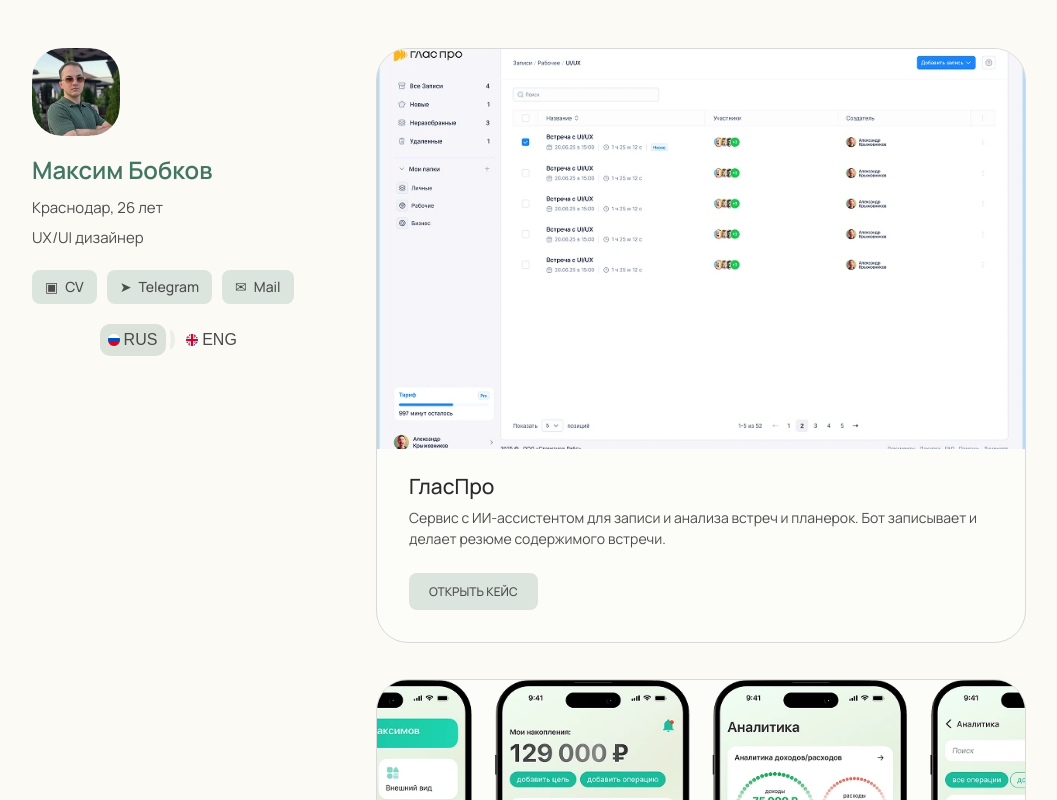
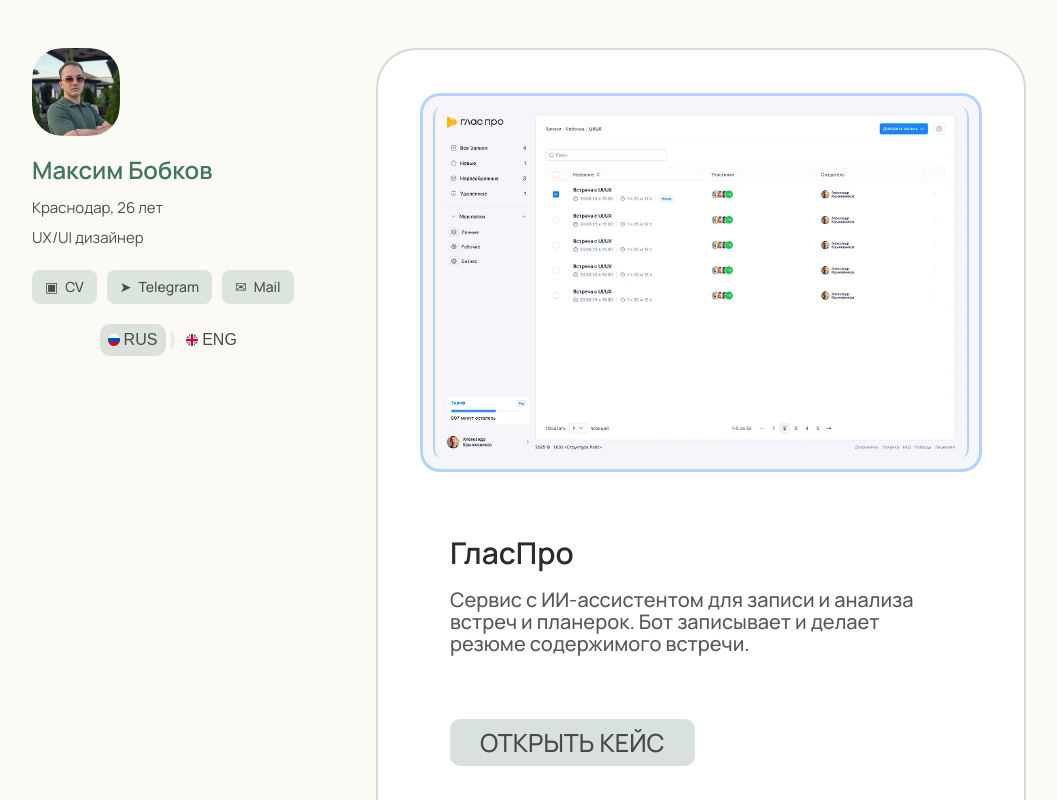
Before and after one commit to kardashevsky/maxim-bobkov-website, a Vue app: page / in a window 1280 px wide. Shown: the top 800 px of the page, without its empty margins (48-1105 px from the left). Built offline with nearby package versions, Linux system fonts and the light colour scheme.

Commit message:
Add project pages and navigation

```diff
--- /dev/null
+++ b/src/components/ProjectCard.vue
@@ -0,0 +1,234 @@
+<script setup lang="ts">
+import { useI18n } from 'vue-i18n'
+import { RouterLink } from 'vue-router'
+
+interface Props {
+  slug: string
+  titleKey: string
+  descriptionKey?: string
+  altKey: string
+  image: string
+}
+
+defineProps<Props>()
+
+const { t } = useI18n()
+</script>
+
+<template>
+  <article class="project-card">
+    <div class="project-card__media">
+      <img class="project-card__image" :src="image" :alt="t(altKey)" />
+    </div>
+
+    <div class="project-card__content">
+      <div class="project-card__text">
+        <h2 class="project-card__title">
+          {{ t(titleKey) }}
+        </h2>
+
+        <p v-if="descriptionKey" class="project-card__description">
+          {{ t(descriptionKey) }}
+        </p>
+      </div>
+
+      <RouterLink
+        class="project-card__button"
+        :to="{
+          name: 'project',
+          params: { slug },
+        }"
+      >
+        {{ t('actions.openCase') }}
+      </RouterLink>
+    </div>
+  </article>
+</template>
+
+<style scoped>
+.project-card {
+  box-sizing: border-box;
+
+  width: 100%;
+  max-width: 870px;
+  padding: 43px 42px 44px;
+
+  background: #ffffff;
+  border: 2px solid rgba(63, 63, 63, 0.2);
+  border-radius: 50px;
+}
+
+.project-card__media {
+  box-sizing: border-box;
+
+  display: flex;
+  align-items: center;
+  justify-content: center;
+
+  width: 100%;
+  aspect-ratio: 782 / 528;
+  padding: 10px;
+
+  overflow: hidden;
+
+  background: #f6f5fa;
+  border: 3px solid rgba(28, 132, 255, 0.3);
+  border-radius: 20px;
+}
+
+.project-card__image {
+  display: block;
+
+  width: 100%;
+  height: 100%;
+
+  object-fit: cover;
+  border-radius: 10px;
+}
+
+.project-card__content {
+  display: flex;
+  flex-direction: column;
+  align-items: flex-start;
+
+  width: 100%;
+  max-width: 651px;
+
+  gap: 40px;
+
+  margin: 40px auto 0;
+}
+
+.project-card__text {
+  display: flex;
+  flex-direction: column;
+  align-items: flex-start;
+
+  width: 100%;
+  gap: 20px;
+}
+
+.project-card__title {
+  width: 100%;
+  margin: 0;
+
+  font-size: 30px;
+  font-weight: 600;
+  line-height: 110%;
+  letter-spacing: 0;
+
+  color: #2d2d2d;
+}
+
+.project-card__description {
+  width: 100%;
+  margin: 0;
+
+  font-size: 20px;
+  font-weight: 500;
+  line-height: 110%;
+  letter-spacing: 0;
+
+  color: #585858;
+}
+
+.project-card__button {
+  box-sizing: border-box;
+
+  display: inline-flex;
+  align-items: center;
+  justify-content: center;
+
+  min-width: 215px;
+  height: 47px;
+
+  padding: 9px 30px 10px;
+
+  background: rgba(68, 108, 92, 0.2);
+  border-radius: 10px;
+
+  color: #4a4a4a;
+  text-decoration: none;
+
+  font-size: 25px;
+  font-weight: 500;
+  line-height: 110%;
+  letter-spacing: 0;
+
+  cursor: pointer;
+
+  transition: background-color 160ms ease;
+}
+
+.project-card__button:hover {
+  background: rgba(68, 108, 92, 0.3);
+}
+
+.project-card__button:focus-visible {
+  outline: 2px solid #446c5c;
+  outline-offset: 3px;
+}
+
+/* Laptop */
+
+@media (max-width: 1440px) {
+  .project-card {
+    border-radius: 40px;
+  }
+
+  .project-card__content {
+    max-width: 100%;
+    padding-inline: 30px;
+  }
+}
+
+/* Tablet */
+
+@media (max-width: 1024px) {
+  .project-card {
+    padding: 30px;
+    border-radius: 32px;
+  }
+
+  .project-card__media {
+    padding: 8px;
+
+    border-width: 2px;
+    border-radius: 16px;
+  }
+
+  .project-card__content {
+    gap: 30px;
+
+    margin-top: 30px;
+    padding-inline: 20px;
+  }
+
+  .project-card__text {
+    gap: 16px;
+  }
+
+  .project-card__title {
+    font-size: 26px;
+  }
+
+  .project-card__description {
+    font-size: 18px;
+  }
+
+  .project-card__button {
+    min-width: 190px;
+    height: 44px;
+
+    font-size: 22px;
+  }
+}
+
+/* Mobile */
+
+@media (max-width: 768px) {
+  .project-card {
+    display: none;
+  }
+}
+</style>
--- /dev/null
+++ b/src/components/ProjectHeader.vue
@@ -0,0 +1,161 @@
+<script setup lang="ts">
+import { useI18n } from 'vue-i18n'
+import { RouterLink } from 'vue-router'
+
+import LanguageSwitcher from '@/components/LanguageSwitcher.vue'
+
+const { t } = useI18n()
+
+const cvUrl = `${import.meta.env.BASE_URL}maxim-bobkov-cv.pdf`
+</script>
+
+<template>
+  <header class="project-header">
+    <RouterLink class="project-header__home" :to="{ name: 'home' }">
+      {{ t('actions.backHome') }}
+    </RouterLink>
+
+    <nav class="project-header__contacts" :aria-label="t('accessibility.contacts')">
+      <a class="project-header__contact" :href="cvUrl" target="_blank" rel="noopener noreferrer">
+        <span aria-hidden="true">▣</span>
+        {{ t('contacts.cv') }}
+      </a>
+
+      <a
+        class="project-header__contact"
+        href="https://t.me/maksimskt"
+        target="_blank"
+        rel="noopener noreferrer"
+      >
+        <span aria-hidden="true">➤</span>
+        {{ t('contacts.telegram') }}
+      </a>
+
+      <a class="project-header__contact" href="mailto:maksim.you11@gmail.com">
+        <span aria-hidden="true">✉</span>
+        {{ t('contacts.mail') }}
+      </a>
+    </nav>
+
+    <LanguageSwitcher />
+  </header>
+</template>
+
+<style scoped>
+.project-header {
+  box-sizing: border-box;
+
+  display: grid;
+  grid-template-columns: 1fr auto 1fr;
+  align-items: center;
+
+  width: 100%;
+  min-height: 122px;
+  padding: 28px 60px;
+
+  background: #ffffff;
+  border: 2px solid rgba(63, 63, 63, 0.2);
+  border-radius: 20px;
+}
+
+.project-header__home {
+  justify-self: start;
+
+  display: inline-flex;
+  align-items: center;
+  justify-content: center;
+
+  min-height: 62px;
+  padding: 10px 22px;
+
+  border: 2px solid #585858;
+  border-radius: 16px;
+
+  color: #585858;
+  text-decoration: none;
+
+  font-size: 30px;
+  font-weight: 500;
+  line-height: 110%;
+}
+
+.project-header__contacts {
+  display: flex;
+  align-items: center;
+  justify-content: center;
+  gap: 24px;
+}
+
+.project-header__contact {
+  display: inline-flex;
+  align-items: center;
+  justify-content: center;
+  gap: 10px;
+
+  min-height: 62px;
+  padding: 10px 24px;
+
+  border-radius: 16px;
+
+  background: #dae2da;
+  color: #4a4a4a;
+  text-decoration: none;
+
+  font-size: 30px;
+  font-weight: 500;
+  line-height: 110%;
+}
+
+.project-header :deep(.language-switcher) {
+  justify-self: end;
+}
+
+@media (max-width: 1200px) {
+  .project-header {
+    grid-template-columns: auto 1fr auto;
+    gap: 24px;
+    padding-inline: 32px;
+  }
+
+  .project-header__contacts {
+    gap: 12px;
+  }
+
+  .project-header__home,
+  .project-header__contact {
+    min-height: 52px;
+    font-size: 22px;
+  }
+}
+
+@media (max-width: 900px) {
+  .project-header {
+    display: flex;
+    flex-wrap: wrap;
+    justify-content: space-between;
+  }
+
+  .project-header__contacts {
+    order: 3;
+    width: 100%;
+  }
+}
+
+@media (max-width: 768px) {
+  .project-header {
+    padding: 20px;
+    border-radius: 16px;
+  }
+
+  .project-header__contacts {
+    display: none;
+  }
+
+  .project-header__home {
+    min-height: 44px;
+    padding-inline: 16px;
+    border-radius: 12px;
+    font-size: 18px;
+  }
+}
+</style>
--- a/src/router/index.ts
+++ b/src/router/index.ts
@@ -1,8 +1,10 @@
-import { createRouter, createWebHistory } from 'vue-router'
+import { createRouter, createWebHashHistory } from 'vue-router'
+
 import HomeView from '@/views/HomeView.vue'
+import ProjectView from '@/views/ProjectView.vue'
 
 const router = createRouter({
-  history: createWebHistory(import.meta.env.BASE_URL),
+  history: createWebHashHistory(import.meta.env.BASE_URL),
 
   routes: [
     {
@@ -10,12 +12,17 @@
       name: 'home',
       component: HomeView,
     },
+    {
+      path: '/projects/:slug',
+      name: 'project',
+      component: ProjectView,
+      props: true,
+    },
   ],
 
   scrollBehavior() {
     return {
       top: 0,
-      behavior: 'smooth',
     }
   },
 })
--- a/src/views/HomeView.vue
+++ b/src/views/HomeView.vue
@@ -1,9 +1,12 @@
 <script setup lang="ts">
 import { useI18n } from 'vue-i18n'
+
 import LanguageSwitcher from '@/components/LanguageSwitcher.vue'
+import ProjectCard from '@/components/ProjectCard.vue'
 
 interface Project {
   id: number
+  slug: string
   titleKey: string
   descriptionKey?: string
   altKey: string
@@ -12,9 +15,12 @@
 
 const { t } = useI18n()
 
+const cvUrl = `${import.meta.env.BASE_URL}maxim-bobkov-cv.pdf`
+
 const projects: Project[] = [
   {
     id: 1,
+    slug: 'glaspro',
     titleKey: 'projects.glaspro.title',
     descriptionKey: 'projects.glaspro.description',
     altKey: 'projects.glaspro.alt',
@@ -22,6 +28,7 @@
   },
   {
     id: 2,
+    slug: 'numi',
     titleKey: 'projects.numi.title',
     descriptionKey: 'projects.numi.description',
     altKey: 'projects.numi.alt',
@@ -29,6 +36,7 @@
   },
   {
     id: 3,
+    slug: 'graphics',
     titleKey: 'projects.graphics.title',
     altKey: 'projects.graphics.alt',
     image: new URL('../assets/project-graphics.webp', import.meta.url).href,
@@ -60,7 +68,7 @@
           </div>
 
           <nav class="profile__contacts" :aria-label="t('accessibility.contacts')">
-            <a class="button" href="/maxim-bobkov-cv.pdf" target="_blank" rel="noopener noreferrer">
+            <a class="button" :href="cvUrl" target="_blank" rel="noopener noreferrer">
               <span aria-hidden="true">▣</span>
               {{ t('contacts.cv') }}
             </a>
@@ -90,25 +98,15 @@
       </aside>
 
       <section class="projects" :aria-label="t('accessibility.projects')">
-        <article v-for="project in projects" :key="project.id" class="project-card">
-          <div class="project-card__image-wrapper">
-            <img class="project-card__image" :src="project.image" :alt="t(project.altKey)" />
-          </div>
-
-          <div class="project-card__content">
-            <h2 class="project-card__title">
-              {{ t(project.titleKey) }}
-            </h2>
-
-            <p v-if="project.descriptionKey" class="project-card__description">
-              {{ t(project.descriptionKey) }}
-            </p>
-
-            <button class="project-card__button" type="button">
-              {{ t('actions.openCase') }}
-            </button>
-          </div>
-        </article>
+        <ProjectCard
+          v-for="project in projects"
+          :key="project.id"
+          :slug="project.slug"
+          :title-key="project.titleKey"
+          :description-key="project.descriptionKey"
+          :alt-key="project.altKey"
+          :image="project.image"
+        />
       </section>
     </div>
 
--- /dev/null
+++ b/src/views/ProjectView.vue
@@ -0,0 +1,13 @@
+<script setup lang="ts">
+import ProjectHeader from '@/components/ProjectHeader.vue'
+</script>
+
+<template>
+  <main class="project-page">
+    <ProjectHeader />
+
+    <section class="project-page__content">
+      <!-- содержимое кейса -->
+    </section>
+  </main>
+</template>
```
